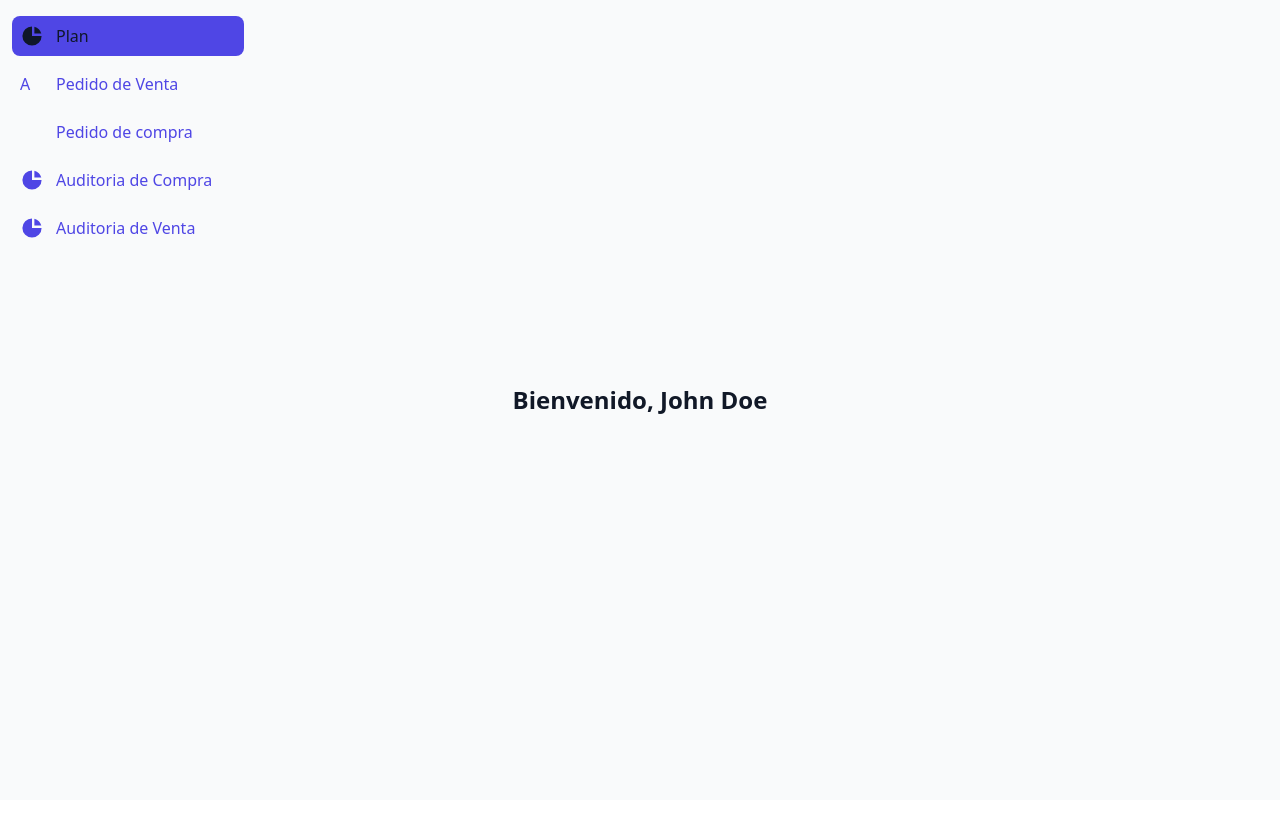
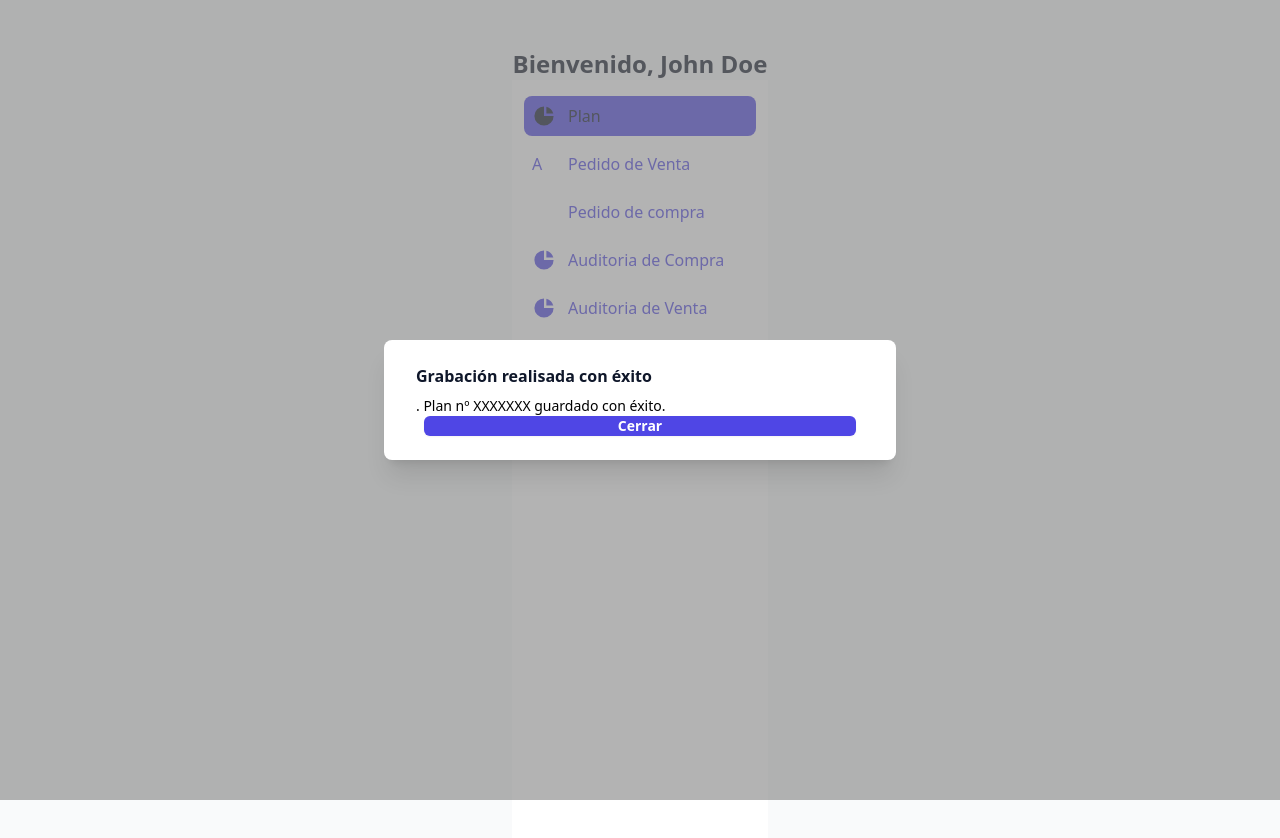
Before and after one commit to xabierlameiro/clean-started, a Next.js app: page /plan in a window 1280 px wide. Shown: the top 838 px of the page. Before the commit the page ends 800 px from the top, so only its background shows below. Built offline with nearby package versions, Linux system fonts and the light colour scheme.

Commit message:
add feature/modal - fix TW theme colors

```diff
--- a/src/components/menu/index.tsx
+++ b/src/components/menu/index.tsx
@@ -20,10 +20,10 @@ function Menu({ items }: MenuItems) {
     return (
         <aside
             id="default-sidebar"
-            className="fixed top-0 left-0 z-40 w-64 h-screen transition-transform -translate-x-full sm:translate-x-0"
+            className="w-64 h-screen transition-transform -translate-x-full sm:translate-x-0"
             aria-label="Sidebar"
         >
-            <div className="h-full px-3 py-4 overflow-y-auto bg-gray-50 dark:bg-gray-800">
+            <div className="h-full px-3 py-4 overflow-y-auto bg-white">
                 <ul className="space-y-2 font-medium">
                     {items.map(({ path, icon, label }, id) => (
                         <li key={id}>
@@ -31,11 +31,11 @@ function Menu({ items }: MenuItems) {
                                 href={path}
                                 className={` flex items-center p-2 rounded-lg ${
                                     path == currentPage
-                                        ? 'text-menu-secondary-color bg-menu-primary-color'
-                                        : 'text-menu-primary-color '
-                                }   hover:bg-menu-primary-color  hover:text-menu-secondary-color`}
+                                        ? 'text-secondary-color bg-primary-color'
+                                        : 'text-primary-color '
+                                }   hover:bg-primary-color  hover:text-secondary-color`}
                             >
-                                <div className="w-6 h-6  transition duration-75 dark:text-gray-400 group-hover:text-menu-secondary-color dark:group-hover:text-white">
+                                <div className="w-6 h-6  transition duration-75 group-hover:text-secondary-color">
                                     {icon}
                                 </div>
                                 <span className="ml-3">{label}</span>
--- /dev/null
+++ b/src/components/modal/index.tsx
@@ -0,0 +1,84 @@
+import React, { ReactNode } from 'react';
+
+type ModalProps = {
+    dialogRef?: React.RefObject<HTMLDivElement>;
+    className?: string;
+    open?: boolean;
+    withPadding?: boolean;
+    modalMode?: boolean;
+    header?: ReactNode;
+    body?: ReactNode;
+    footer?: ReactNode;
+    large?: boolean;
+};
+
+type Modal = {
+    modal: ModalProps;
+};
+
+/**
+ * @example
+ *     <Dialog
+ *         dialogRef={dialogRef}
+ *         open={open}
+ *         withPadding={withPadding}
+ *         modalMode={modalMode}
+ *         header={<h1>Header</h1>}
+ *         body={<p>Body</p>}
+ *         footer={<button>Footer</button>}
+ *         large={large}
+ *     />;
+ *
+ * @param {React.RefObject<HTMLDivElement>} dialogRef - Ref to the dialog element
+ * @param {boolean} open - If true, the dialog will be open
+ * @param {boolean} withPadding - If true, the dialog will have padding
+ * @param {boolean} modalMode - If true, the dialog will be not complete screen
+ * @param {ReactNode} header - The header of the dialog
+ * @param {ReactNode} body - The body of the dialog
+ * @param {ReactNode} footer - The footer of the dialog
+ * @param {boolean} large - If true, the dialog will be large
+ * @returns {JSX.Element}
+ */
+
+function DialogModal({ modal }: Modal) {
+    const { dialogRef, open, large, header, body, footer } = modal;
+
+    return (
+        <div
+            className={`${open ? 'visible' : 'hidden'}  relative z-10`}
+            aria-labelledby="modal-title"
+            role="dialog"
+            aria-modal="true"
+        >
+            {/* Background backdrop */}
+            <div
+                className={`${
+                    open ? 'visible' : 'hidden'
+                } fixed inset-0 bg-terciary-color-light bg-opacity-60 transition-opacity`}
+            ></div>
+
+            {/* Modal panel */}
+            <div ref={dialogRef} className="fixed inset-0 z-40 overflow-y-auto">
+                <div className="flex min-h-full items-center justify-center g-4 text-center sm:items-center sm:p-0">
+                    <div
+                        className={`${
+                            large ? 'h-96' : null
+                        } relative transform overflow-hidden rounded-lg bg-white py-6 px-4 text-left shadow-xl transition-all sm:my-8 sm:w-full sm:max-w-lg`}
+                    >
+                        <main>
+                            <div className="sm:flex sm:items-start">
+                                <div className="mt-3 text-center sm:ml-4 sm:mt-0 sm:text-left">
+                                    {header}
+                                    {body}
+                                </div>
+                            </div>
+                        </main>
+                        <footer className="px-4 sm:flex sm:flex-row-reverse sm:px-6">{footer}</footer>
+                    </div>
+                </div>
+            </div>
+        </div>
+    );
+}
+
+export default DialogModal;
--- /dev/null
+++ b/src/constants/modalItems.tsx
@@ -0,0 +1,44 @@
+import React, { ReactNode } from 'react';
+
+type Props = {
+    dialogRef?: React.RefObject<HTMLDivElement>;
+    open?: boolean;
+    modalMode?: boolean;
+    withPadding?: boolean;
+    large?: boolean;
+    header?: ReactNode;
+    body?: ReactNode;
+    footer?: ReactNode;
+};
+
+const modalItems: Props = {
+    // dialogRef,
+    open: true,
+    large: false,
+    // modalMode,
+    header: (
+        <>
+            <h3 className="text-base font-bold leading-6 text-secondary-color">Grabación realisada con éxito</h3>
+        </>
+    ),
+    body: (
+        <>
+            <div className="mt-2">
+                <p className="text-sm text-gray-500">. Plan nº XXXXXXX guardado con éxito.</p>
+            </div>
+        </>
+    ),
+    footer: (
+        <>
+            <button
+                type="button"
+                className="inline-flex w-full justify-center rounded-md bg-primary-color px-3 py-2 text-sm font-semibold text-white shadow-sm hover:bg-indigo-500 sm:ml-3 sm:w-auto"
+                // onClick={() => setOpen(false)}
+            >
+                Cerrar
+            </button>
+        </>
+    ),
+};
+
+export default modalItems;
--- a/src/pages/404.tsx
+++ b/src/pages/404.tsx
@@ -8,13 +8,13 @@ const Custom404 = () => {
                 <h1 className="mt-4 text-3xl font-bold tracking-tight text-secondary-color sm:text-5xl">
                     Página no encontrada
                 </h1>
-                <p className="mt-6 text-base leading-7 text-gray-600">
+                <p className="mt-6 text-base leading-7 text-terciary-color">
                     UPSS, parece que esta página no está disponible.
                 </p>
                 <div className="mt-10 flex items-center justify-center gap-x-6">
                     <Link
                         href="/plan"
-                        className="rounded-md bg-primary-color px-3.5 py-2.5 text-sm font-semibold text-white shadow-sm hover:bg-indigo-500 focus-visible:outline focus-visible:outline-2 focus-visible:outline-offset-2 focus-visible:outline-primary-color"
+                        className="rounded-md bg-primary-color px-3.5 py-2.5 text-sm font-semibold text-white shadow-sm hover:bg-primary-color-light  focus-visible:outline focus-visible:outline-2 focus-visible:outline-offset-2 focus-visible:outline-primary-color"
                     >
                         Página principal
                     </Link>
--- a/src/pages/plan.tsx
+++ b/src/pages/plan.tsx
@@ -1,11 +1,14 @@
-import Menu from '../components/menu';
-import menuItems from 'src/constants/menuItems';
+import Menu from '@/components/menu';
+import menuItems from '@/constants/menuItems';
+import DialogModal from '@/components/modal';
+import modalItems from '@/constants/modalItems';
 
 const Plan = ({ user }: { user: string }) => {
     return (
         <div className="flex flex-col items-center justify-center min-h-screen py-12 bg-gray-50 sm:px-6 lg:px-8">
             <h1 className="text-2xl font-semibold text-gray-900">Bienvenido, {user}</h1>
             <Menu items={menuItems} />
+            <DialogModal modal={modalItems} />
         </div>
     );
 };
--- a/tailwind.config.js
+++ b/tailwind.config.js
@@ -4,10 +4,16 @@ module.exports = {
     theme: {
         extend: {
             colors: {
-                'menu-primary-color': '#4F46E5',
-                'menu-secondary-color': '#0F172A',
+                //25% lighter, regular, 25% darker
+                'primary-color-light': '#8d88ee',
                 'primary-color': '#4F46E5',
+                'primary-color-dark': '#281dd2',
+
                 'secondary-color': '#0F172A',
+
+                'terciary-color-light': '#808080',
+                'terciary-color': '#666666',
+                'terciary-color-dark': '#525252',
             },
         },
     },
--- a/tsconfig.json
+++ b/tsconfig.json
@@ -20,6 +20,7 @@
             "@/styles/*": ["src/styles/*"],
             "@/pages/*": ["src/pages/*"],
             "@/components/*": ["src/components/*"],
+            "@/constants/*": ["src/constants/*"],
             "@/test": ["./jest.setup.js"]
         }
     },
```
